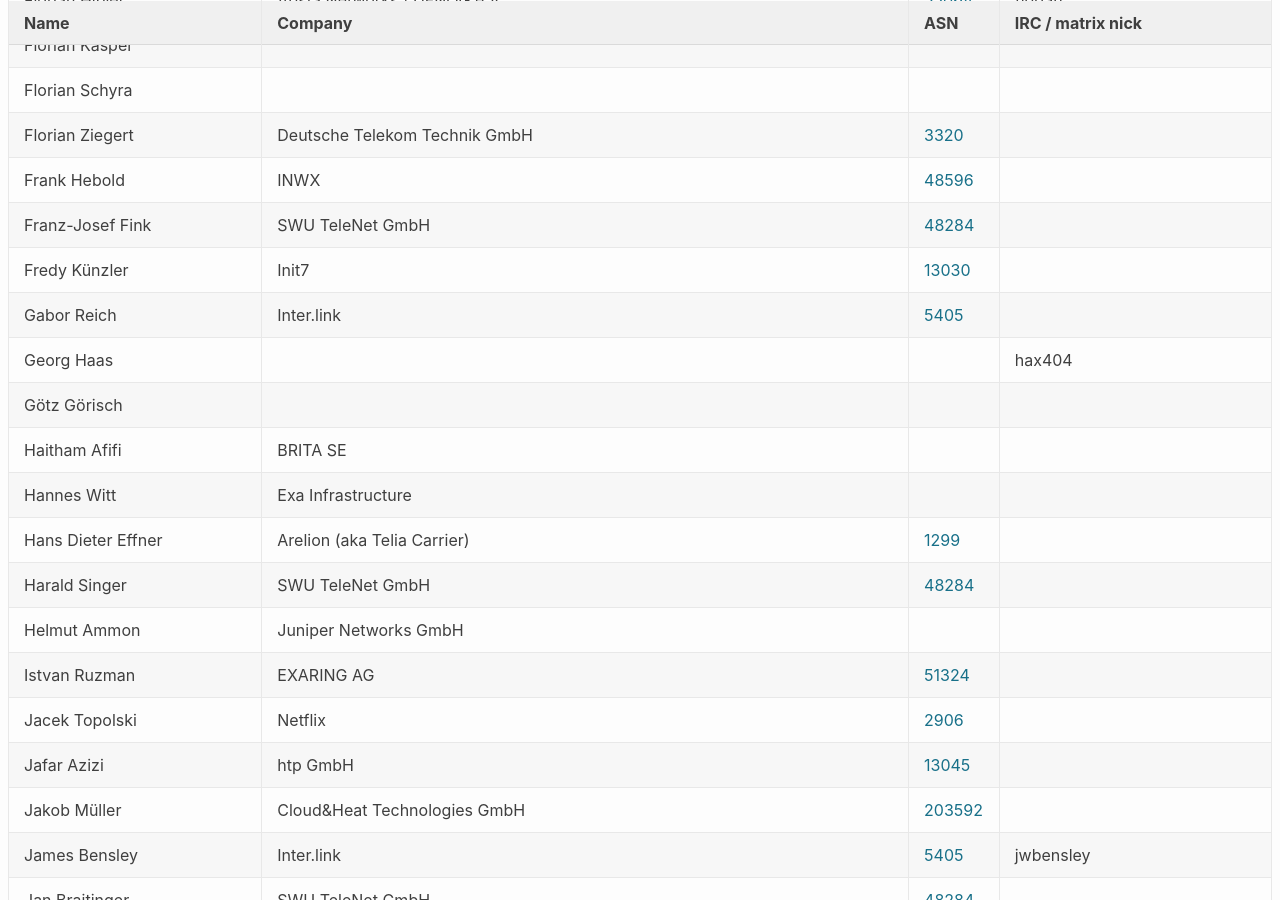
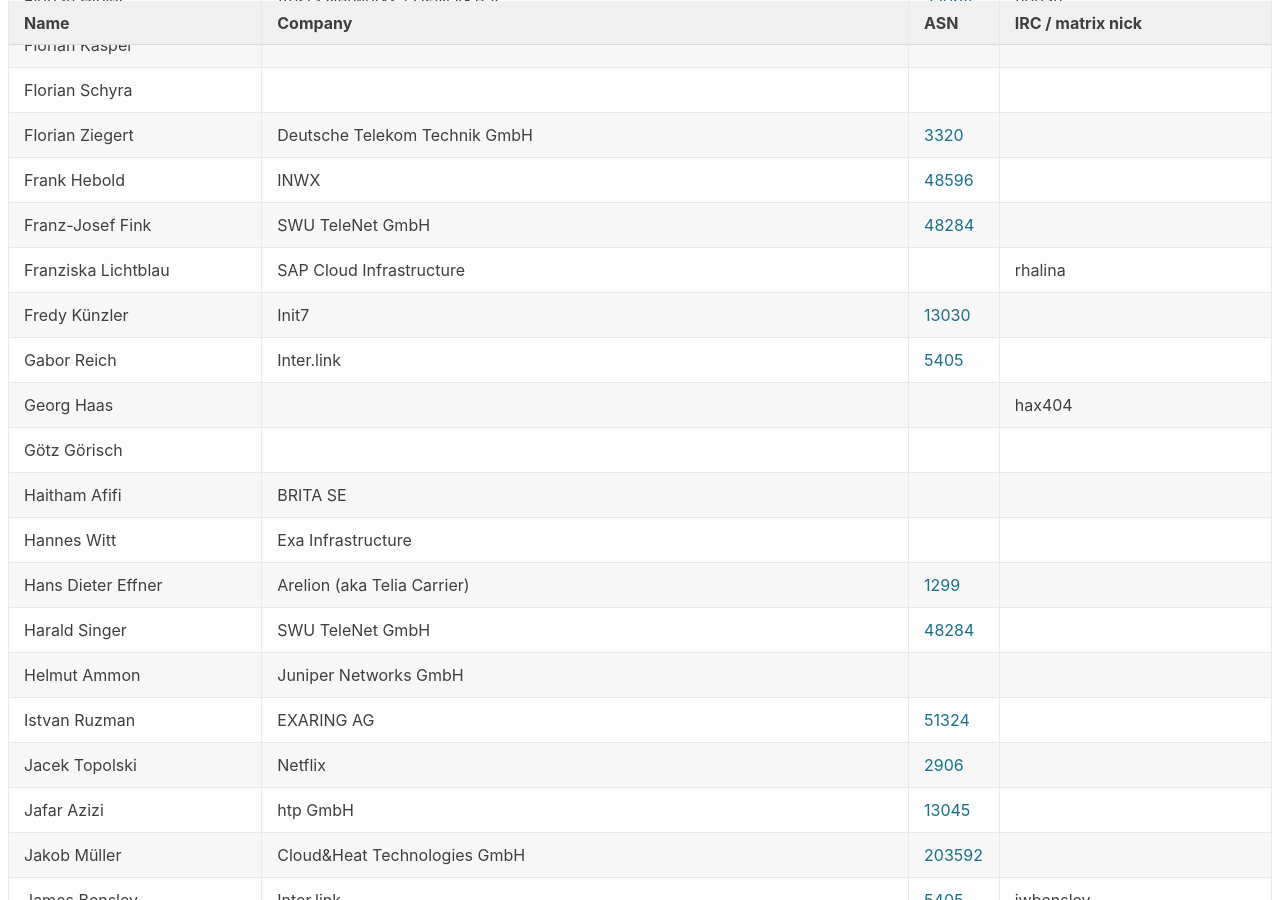
Before and after one commit to denog/pretix-attendeelist, a Jekyll site: the page built from denog17/index.markdown, in a window 1280 px wide and 900 px high, scrolled down 2449 px. Built offline with Jekyll 4.4.1, drawn with Linux system fonts in a browser that asks for light colours.

Commit message:
Latest data: Wed Jul  2 23:10:55 UTC 2025

```diff
--- a/_data/attendees_denog17_onsite.json
+++ b/_data/attendees_denog17_onsite.json
@@ -328,6 +328,12 @@
     "company": "INWX",
     "irc": null,
     "asn": "48596"
+  },
+  {
+    "name": "Franziska Lichtblau",
+    "company": "SAP Cloud Infrastructure",
+    "irc": "rhalina",
+    "asn": null
   },
   {
     "name": "Franz-Josef Fink",
```
